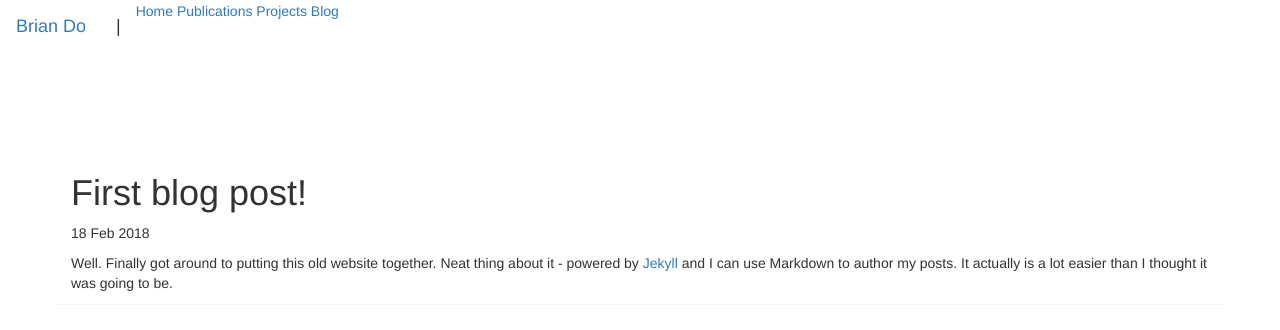
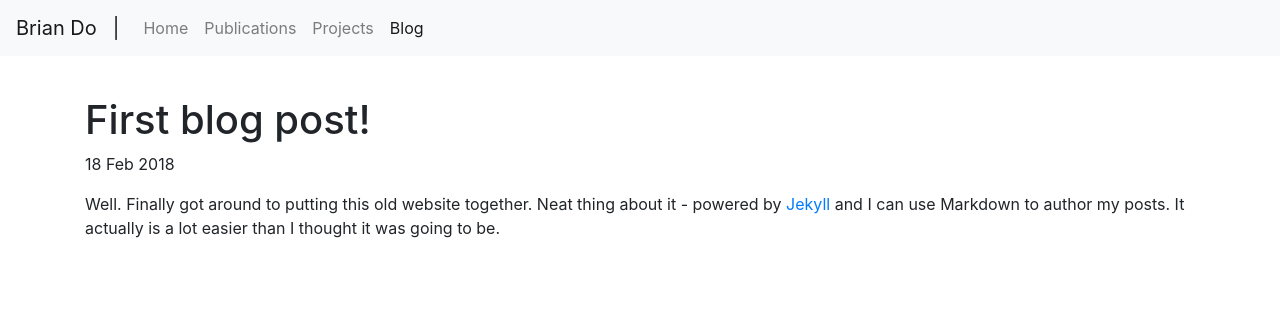
Before and after one commit to bdo311/bdo311.github.io, a Jekyll site: the page built from _posts/2018-02-18-newpost.md, in a window 1280 px wide. Shown: the top 330 px of the page. Built offline with Jekyll 4.4.1, drawn with Linux system fonts in a browser that asks for light colours; nearby versions of some CDN libraries.

Commit message:
update blog

```diff
--- a/_layouts/default.html
+++ b/_layouts/default.html
@@ -12,7 +12,7 @@
     <title>{{ page.title }}</title>
 
     <!-- Bootstrap core CSS -->
-    <link href="/bootstrap.min.css" rel="stylesheet">
+    <link rel="stylesheet" href="https://stackpath.bootstrapcdn.com/bootstrap/4.2.1/css/bootstrap.min.css" integrity="sha384-GJzZqFGwb1QTTN6wy59ffF1BuGJpLSa9DkKMp0DgiMDm4iYMj70gZWKYbI706tWS" crossorigin="anonymous">
 
     <!-- Custom styles for this template -->
     <!-- <link href="/navbar-fixed-top.css" rel="stylesheet"> -->
```
